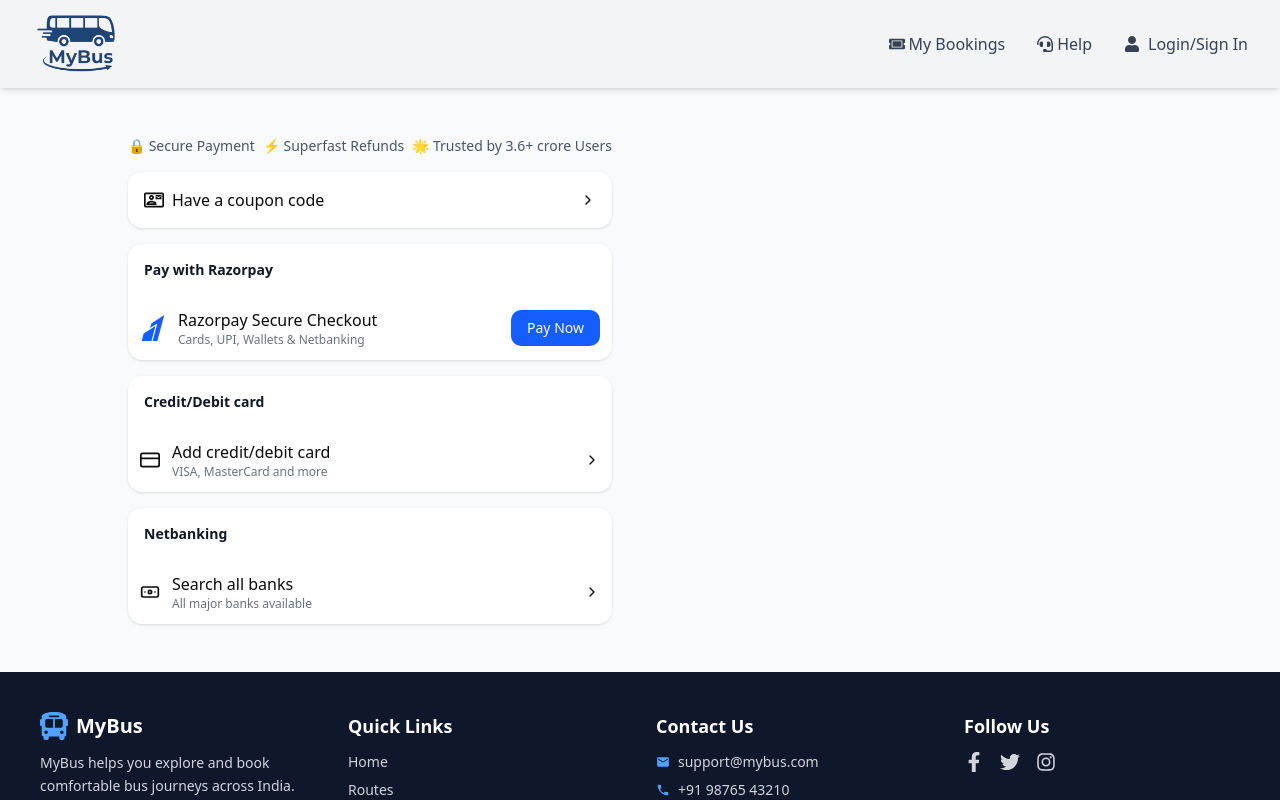
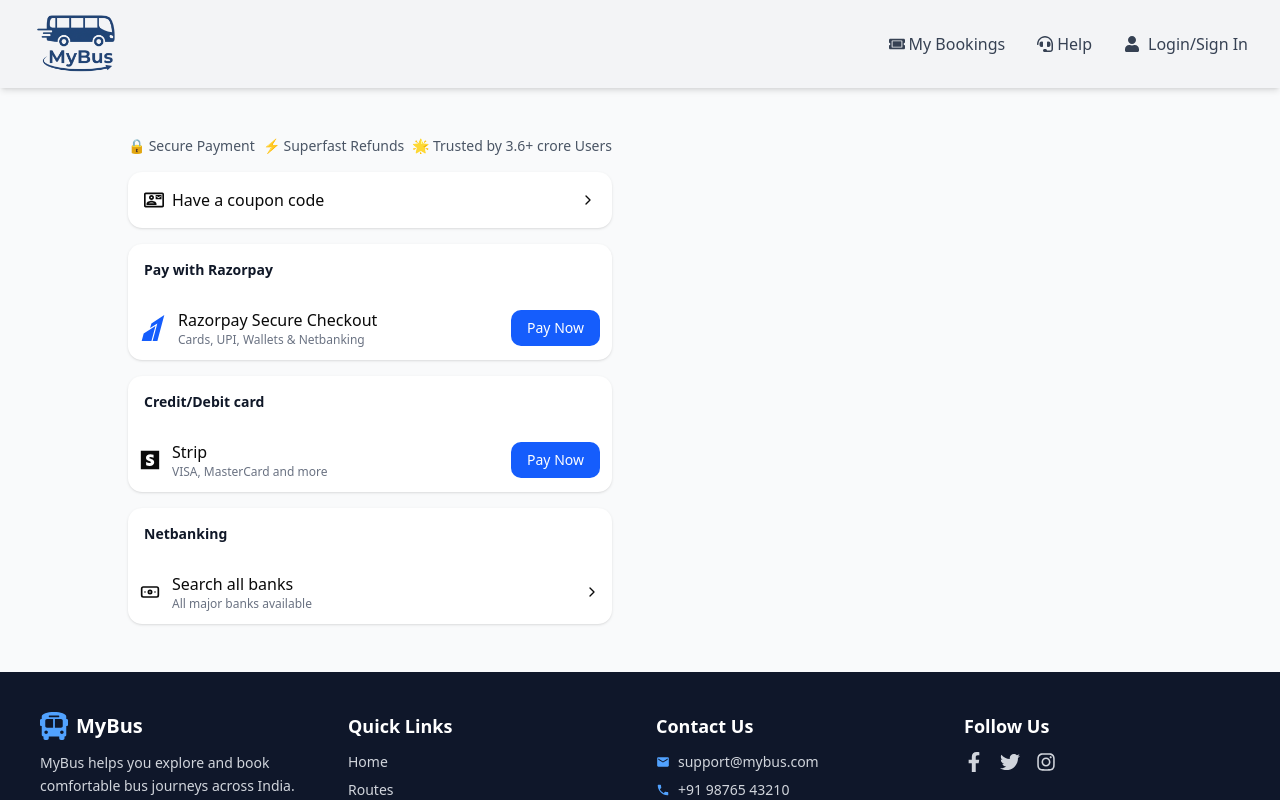
Before and after one commit to xavierdaniel1997/mybus-client, a Next.js app: page /payment in a window 1280 px wide. Shown: the top 800 px of the page. Built offline with nearby package versions, Linux system fonts and the light colour scheme; no server answers.

Commit message:
fix the payment issue

```diff
--- a/src/app/(user)/page.tsx
+++ b/src/app/(user)/page.tsx
@@ -73,7 +73,6 @@
     return str.replace("hours", "h").replace("mins", "m");
   };
 
-  console.log("checking the checking availableSeats...", availableSeats)
   return (
     <section className="relative w-full bg-gray-100">
       {/* ===== Banner Section ===== */}
--- a/src/app/(user)/payment/page.tsx
+++ b/src/app/(user)/payment/page.tsx
@@ -7,6 +7,7 @@
 import { api } from "@/lib/api";
 import { useEffect } from "react";
 import { FiCreditCard, FiChevronRight } from "react-icons/fi";
+import { GrStripe } from "react-icons/gr";
 import { LuBanknote} from "react-icons/lu";
 import { MdOutlineContactMail } from "react-icons/md";
 import { SiRazorpay } from "react-icons/si";
@@ -52,7 +53,6 @@
   );
 
 
-   // Load Razorpay Script
    useEffect(() => {
     const script = document.createElement("script");
     script.src = "https://checkout.razorpay.com/v1/checkout.js";
@@ -60,14 +60,22 @@
     document.body.appendChild(script);
   }, []);
 
+   console.log("process.env.NEXT_PUBLIC_RAZORPAY_KEY", process.env.NEXT_PUBLIC_RAZORPAY_KEY)
+
+
   const openRazorpay = () => {
   if (!razorpayOrder) {
-      console.error("Missing Razorpay order.");
+    toast.error("Unable to start payment: missing order.");
     return;
   }
 
   if (!tripData?._id || selectedSeats.length === 0) {
-      console.error("Missing trip info or seats.");
+    toast.error("Missing trip information or seat selection.");
+    return;
+  }
+
+  if (!contact?.email || !contact?.phone) {
+     toast.error("Please provide valid contact details (Email & Phone)");
      return;
   }
 
@@ -75,9 +83,15 @@
     key: process.env.NEXT_PUBLIC_RAZORPAY_KEY!,
     amount: razorpayOrder.amount,
     currency: razorpayOrder.currency,
+    order_id: razorpayOrder.id,
     name: "Trip Booking",
     description: "Bus Ticket Payment",
-      order_id: razorpayOrder.id,
+
+    prefill: {
+      name: passengers?.[0]?.name || "Traveler",
+      email: contact.email,
+      contact: contact.phone,
+    },
 
     handler: async (response: RazorpayHandlerResponse) => {
       try {
@@ -91,28 +105,34 @@
         });
 
         if (res.data.success) {
-            resetBooking()
+          resetBooking();
           toast.success("Payment Success! Booking Confirmed.");
-            router.push("/booking")
-
+          router.push("/booking");
         } else {
           toast.error("Payment verification failed.");
         }
       } catch (err) {
         console.error("Verification error:", err);
-          alert("Server verification failed.");
+        toast.error("Server verification failed. Please contact support.");
       }
     },
-
+    modal: {
+      ondismiss: () => {
+        toast.info("Payment cancelled");
+      }
+    },
     theme: { color: "#1A73E8" },
   };
 
+  try {
     const rzp = new window.Razorpay(options);
+
     rzp.open();
+  } catch (error) {
+    console.error("Razorpay initialization error:", error);
+    toast.error("Failed to open payment gateway");
+  }
 };
-
-
-
 
 
 
@@ -168,15 +188,20 @@
           <SectionTitle title="Credit/Debit card" />
           <div className="flex justify-between items-center p-3">
             <div className="flex items-center gap-3">
-              <FiCreditCard size={20} />
+              <GrStripe size={20} />
               <div>
-                <p className="font-medium">Add credit/debit card</p>
+                <p className="font-medium">Strip</p>
                 <p className="text-xs text-gray-500">
                   VISA, MasterCard and more
                 </p>
               </div>
             </div>
-            <FiChevronRight />
+             <button
+              className="px-4 py-2 bg-blue-600 hover:bg-blue-700 text-white rounded-lg text-sm font-medium transition"
+              // onClick={}
+            >
+              Pay Now
+            </button>
           </div>
         </Card>
 
--- a/src/components/common/LocationCard.tsx
+++ b/src/components/common/LocationCard.tsx
@@ -7,6 +7,9 @@
         src={locationImage}
         alt={locationName}
         fill
+        unoptimized
+        width={0}
+        height={0}
         className="object-cover rounded-sm"
       />
       <p className="absolute bottom-4 left-1/2 transform -translate-x-1/2 bg-white/80 text-gray-600 font-semibold px-3 py-1 rounded-sm text-sm shadow">
--- a/src/components/common/LocationList.tsx
+++ b/src/components/common/LocationList.tsx
@@ -21,8 +21,6 @@
         getLocations()
     }, [])
 
-    console.log("location info....", locationInfo)
-
 
     return (
         <div className="px-6 sm:px-10 lg:px-96 py-12  text-gray-800">
--- a/src/components/tripBooking/PassengerInfo.tsx
+++ b/src/components/tripBooking/PassengerInfo.tsx
@@ -1,12 +1,9 @@
 "use client";
 
 import { useTripBookingStore } from "@/app/(store)/useTripBookingStore";
-import { useEffect, useState } from "react";
+import { useState } from "react";
 import ContactDetails from "../form/ContactDetails";
 import PassengerForm from "../form/PassengerForm";
-import RouteTimeLine from "../bus/RouteTimeLine";
-import dayjs from "dayjs";
-import { useAuthStore } from "@/app/(store)/useAuthStore";
 import { useForm } from "react-hook-form";
 import { PassengerFormValues } from "@/app/types/passangerFormValues";
 import { handleApiError } from "@/lib/utils/handleApiError";
--- a/src/lib/api.ts
+++ b/src/lib/api.ts
@@ -27,10 +27,10 @@
       {},
       { withCredentials: true }
     );
-    console.log(
-      "the resposne of the refreshAccessToken#########################################",
-      response
-    );
+    // console.log(
+    //   "the resposne of the refreshAccessToken#########################################",
+    //   response
+    // );
     const { accessToken, expiresIn } = response.data;
     if (!accessToken) {
       throw new Error("No accessToken in refresh response");
@@ -63,11 +63,11 @@
 
     const { token, tokenExpiry } = useAuthStore.getState();
     const isExpired = token && tokenExpiry && Date.now() >= tokenExpiry;
-    console.log("TOKEN: ", token);
-    console.log("EXPIRY: ", tokenExpiry);
-    console.log("IS EXPIRED:", isExpired);
+    // console.log("TOKEN: ", token);
+    // console.log("EXPIRY: ", tokenExpiry);
+    // console.log("IS EXPIRED:", isExpired);
     if (isExpired) {
-      console.log("inside the isExpired statement", isExpired , "and", refreshPromise)
+      // console.log("inside the isExpired statement", isExpired , "and", refreshPromise)
       if (!refreshPromise) {
         refreshPromise = refreshAccessToken().finally(() => {
           refreshPromise = null;
```
Lines whose indentation alone changed are shown as unchanged.
